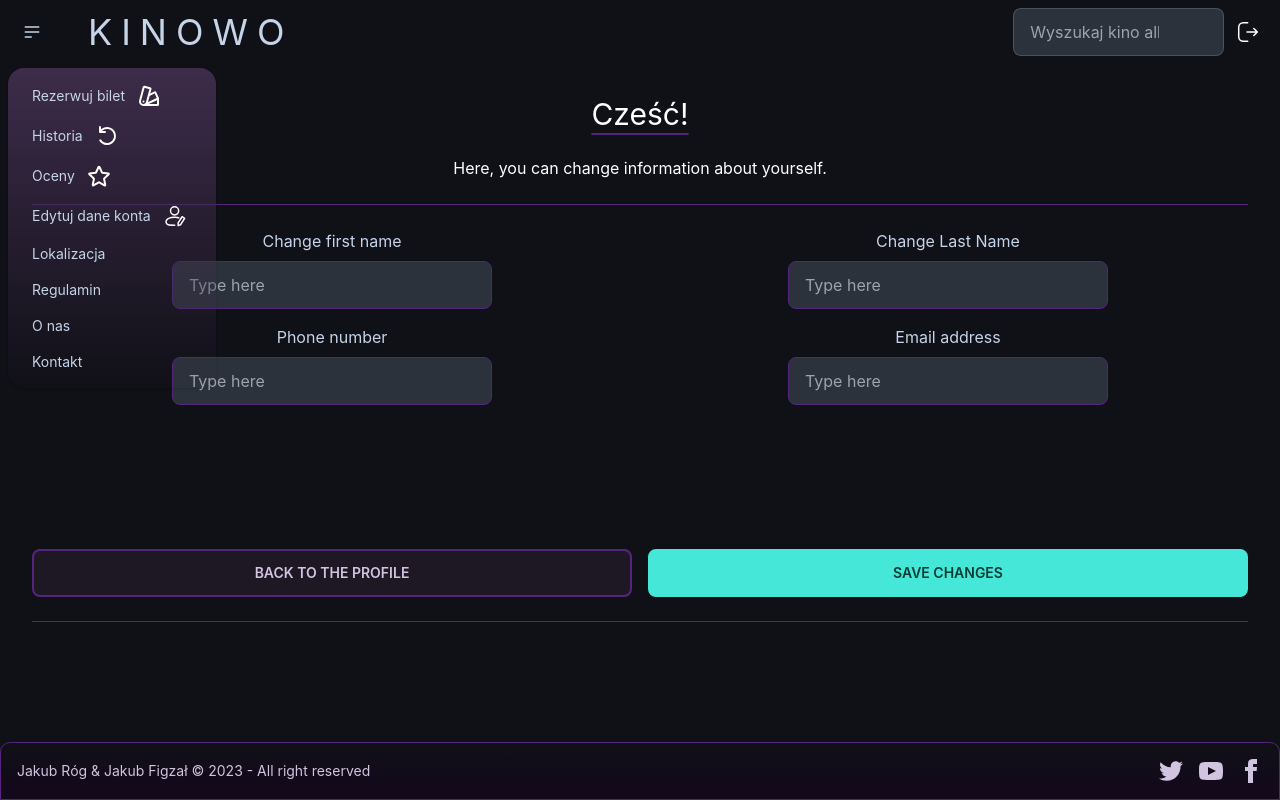
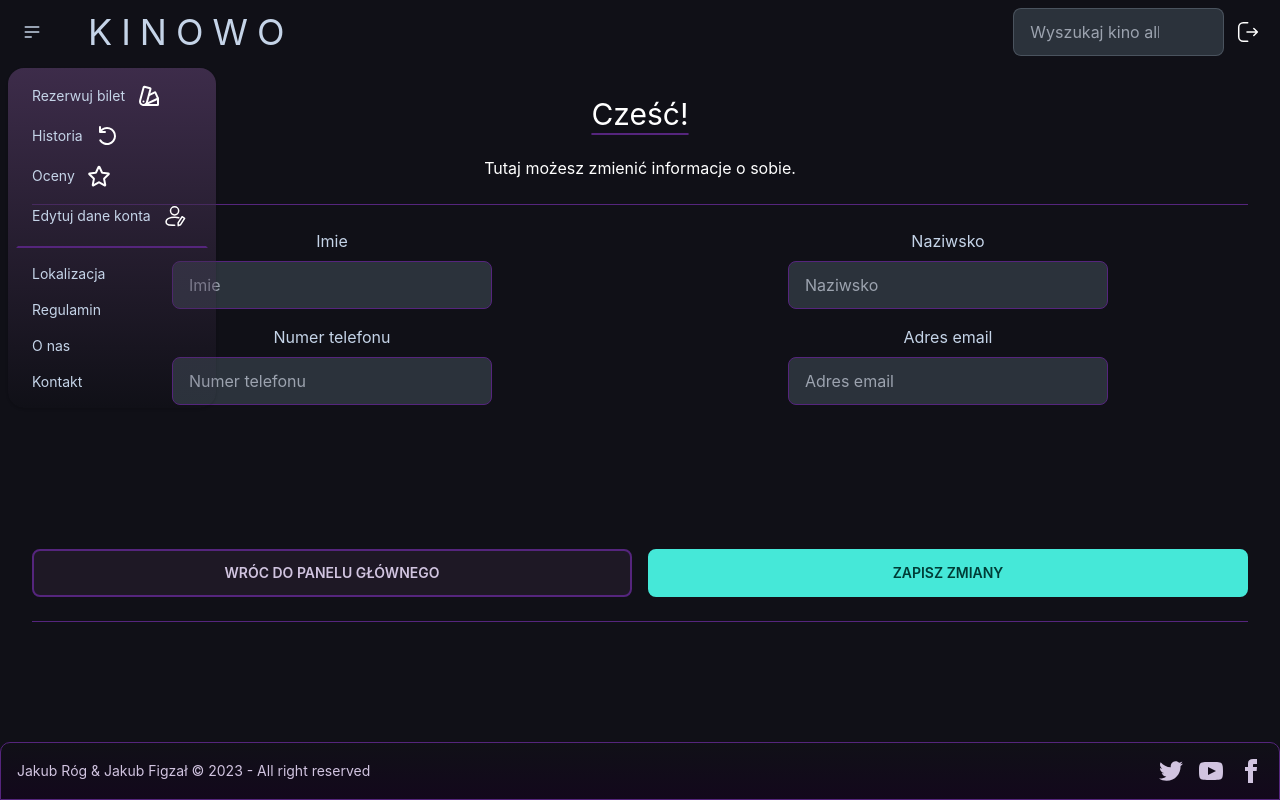
Before and after one commit to ZrodoZrodo/Kinowo, a React (Create React App) app in the folder kinowo-frontend/: page /useredit in a window 1280 px wide. Both pictures are taken after a click on the label 32 px from the left and 32 px from the top of the page. Built offline with nearby package versions, Linux system fonts and the light colour scheme.

Commit message:
Little fix

```diff
--- a/kinowo-frontend/src/Components/Pages/About.js
+++ b/kinowo-frontend/src/Components/Pages/About.js
@@ -9,7 +9,7 @@ const About = () => {
         <div className="">
           <p className="text-white sm:text-6xl text-2xl"> Doświadczaj. </p>
           <p className="text-white sm:text-6xl text-2xl"> Odkrywaj. </p>
-          <p className="text-whitesm:text-6xl text-2xl"> Oglądaj. </p>
+          <p className="text-white sm:text-6xl text-2xl"> Oglądaj. </p>
           <p className="text-white sm:text-center md:text-left  w-1/2 mt-6">
             Cieszcie się z nami każdym seansie, z każdą chwilą, Niech filmowy
             świat stanie się dla Was rajem, a każda historia zostanie w Waszej
--- a/kinowo-frontend/src/Components/Pages/Dashboard/Dashboard.js
+++ b/kinowo-frontend/src/Components/Pages/Dashboard/Dashboard.js
@@ -7,7 +7,7 @@ const Dashboard = () => {
       <div className="bg-dark-purple h-screen w-full">
         <NavbarDashboard></NavbarDashboard>
         <div className="grid justify-items-center w-full mb-4">
-          <div className="border-2 border-l-transparent border-r-transparent border-t-purple border-b-transparent rounded-null w-1/2  "></div>
+        <div className="border-2 border-l-transparent border-r-transparent border-t-purple border-b-transparent rounded-null w-1/2  "></div>
           <div className="Dashboard_banner w-4/6 sm:h-80  mt-6 grid ">
             <p className=" text-xl m-6 text-dashboard-pink">
               Witaj w naszym serwisie!
--- a/kinowo-frontend/src/Components/Pages/Film.js
+++ b/kinowo-frontend/src/Components/Pages/Film.js
@@ -1,6 +1,6 @@
 import Footer from "../UI/Footer";
 import NavbarDashboard from "../UI/NavbarDashboard";
-import poster1 from "../UI/Posters/images-w1400.png";
+import poster1 from "../UI/Posters/BlackPanther.png";
 
 const Film = () => {
   return (
@@ -11,12 +11,12 @@ const Film = () => {
           <section class="text-gray-600 body-font">
             <div class="container px-5 py-24 mx-auto bg-dark-purple  w-full">
               <div class="p-5 flex items-center mx-auto border-b mb-10 border-purple border-2 rounded-lg sm:flex-row flex-col">
-                <div class="sm:w-32 sm:h-32 h-40 w-40 sm:mr-10 inline-flex items-center justify-center flex-shrink-0">
+                <div class="sm:w-32 sm:h-32 h-64 w-64 sm:mr-10 inline-flex items-center justify-center flex-shrink-0">
                   <img src={poster1} />
                 </div>
                 <div class="flex-grow sm:text-left text-center mt-6 sm:mt-0">
                   <h1 class="text-purple text-5xl title-font font-bold mb-2">
-                    THE ASSASSIN
+                  Black Panther
                   </h1>
                   <h1 class="text-purple text-2xl title-font font-bold mb-2">
                     Opis
--- a/kinowo-frontend/src/Components/Pages/MainPage/Navabar.js
+++ b/kinowo-frontend/src/Components/Pages/MainPage/Navabar.js
@@ -60,7 +60,7 @@ const Navbar = () => {
       <div class="navbar-center hidden lg:flex">
         <ul class="menu menu-horizontal text-white px-1">
           <li>
-            <p>Home</p>
+            <p>Panel główny</p>
           </li>
           <li>
             <AnchorLink href="#poznaj">Poznaj nas</AnchorLink>
--- a/kinowo-frontend/src/Components/Pages/UserEdit.js
+++ b/kinowo-frontend/src/Components/Pages/UserEdit.js
@@ -10,7 +10,7 @@ const UserEdit = () => {
           Cześć!
         </h2>
         <div className=" text-center text-white">
-          Here, you can change information about yourself.
+          Tutaj możesz zmienić informacje o sobie.
         </div>
         <div>
           <hr className="border-purple" />
@@ -18,46 +18,46 @@ const UserEdit = () => {
         <form>
           <div className="grid grid-cols-2 gap-4 text-center ">
             <div className="flex flex-col space-y-2">
-              <p>Change first name</p>
+              <p>Imie</p>
               <p className="text-white text-2xl">
                 <input
                   name="firstName"
                   type="text"
-                  placeholder="Type here"
+                  placeholder="Imie"
                   className="input input-bordered border-purple w-full input-info max-w-xs"
                 />
               </p>
             </div>
             <div className="flex flex-col space-y-2">
-              <p>Change Last Name</p>
+              <p>Naziwsko </p>
               <p className="text-white text-2xl">
                 <input
                   name="lastName"
                   type="text"
-                  placeholder="Type here"
+                  placeholder="Naziwsko"
                   className="input input-bordered border-purple w-full input-info max-w-xs"
                 />{" "}
               </p>
             </div>
             <div className="flex flex-col space-y-2">
-              <p>Phone number</p>
+              <p>Numer telefonu</p>
               <p className="text-white text-2xl">
                 <input
                   name="number"
                   type="tel"
-                  placeholder="Type here"
+                  placeholder="Numer telefonu"
                   pattern="[0-9]{9}"
                   className="input input-bordered border-purple w-full input-info max-w-xs"
                 />
               </p>
             </div>
             <div className="flex flex-col space-y-2">
-              <p>Email address </p>
+              <p>Adres email </p>
               <p className="text-white text-2xl">
                 <input
                   name="email"
                   type="text"
-                  placeholder="Type here"
+                  placeholder="Adres email"
                   className="input input-bordered border-purple input-info w-full max-w-xs"
                 />
               </p>
@@ -68,10 +68,10 @@ const UserEdit = () => {
           </div>
           <div class=" grid grid-cols-1 gap-4 sm:grid-cols-2">
             <a class="btn bg-outline border-purple text-dark-blue  border-2">
-              Back to the profile
+             Wróc do panelu głównego
             </a>
             <button class="btn btn-success text-main-dark border-2 border-success">
-              Save Changes
+              Zapisz zmiany
             </button>
           </div>
         </form>
--- a/kinowo-frontend/src/Components/UI/NavbarDashboard.js
+++ b/kinowo-frontend/src/Components/UI/NavbarDashboard.js
@@ -1,3 +1,5 @@
+import Searchinput from "./SearchInput";
+
 const NavbarDashboard = (props) => {
   return (
     <div className="navbar bg-dark-purple">
@@ -25,7 +27,7 @@ const NavbarDashboard = (props) => {
           >
             <li>
               <a>
-                Rezerwuj bilet{" "}
+                Rezerwuj bilet
                 <svg
                   xmlns="http://www.w3.org/2000/svg"
                   width="24"
@@ -65,10 +67,9 @@ const NavbarDashboard = (props) => {
               </a>
             </li>
             <li>
-              <a >
+              <a>
                 Historia{" "}
                 <svg
-
                   xmlns="http://www.w3.org/2000/svg"
                   width="24"
                   height="24"
@@ -144,6 +145,9 @@ const NavbarDashboard = (props) => {
                 </svg>
               </a>
             </li>
+            <a>
+              <div className="border-2 border-l-transparent border-r-transparent border-t-transparent border-b-purple rounded-null w-full mt-2 mb-2"></div>
+            </a>
             <li>
               <a>Lokalizacja</a>
             </li>
@@ -165,12 +169,7 @@ const NavbarDashboard = (props) => {
       </div>
 
       <div className="navbar-end">
-        <input
-          type="text"
-          placeholder="Wyszukaj kino albo film"
-          class="input input-bordered w-1/3 pr-16"
-        />
-
+        <Searchinput />
         <button className="btn btn-ghost btn-circle">
           <div className="indicator">
             <svg
--- /dev/null
+++ b/kinowo-frontend/src/Components/UI/SearchInput.js
@@ -0,0 +1,11 @@
+const Searchinput = () => {
+  return (
+    <input
+      type="text"
+      placeholder="Wyszukaj kino albo film"
+      class="input input-bordered w-1/3 pr-16"
+    />
+  );
+};
+
+export default Searchinput;
```
Also changed, not shown: kinowo-frontend/src/Components/UI/Posters/BlackPanther.png (added).
